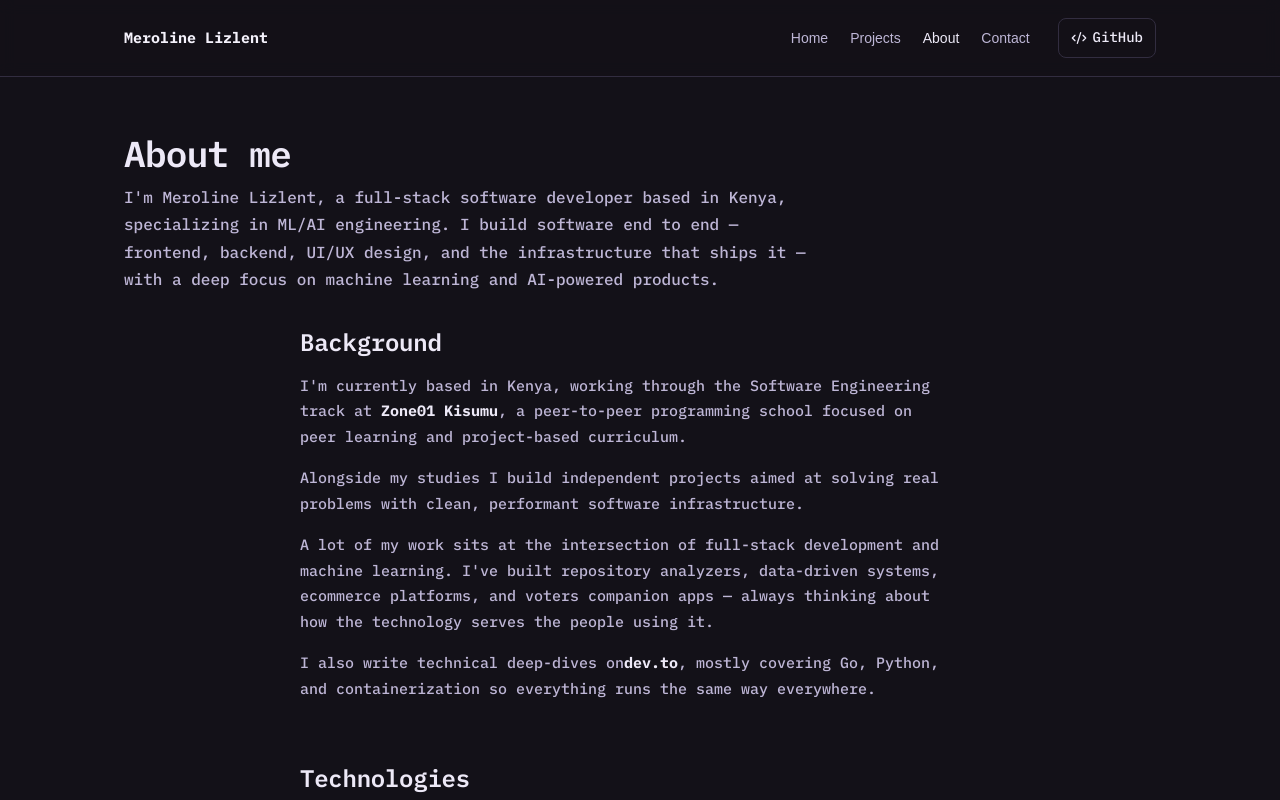
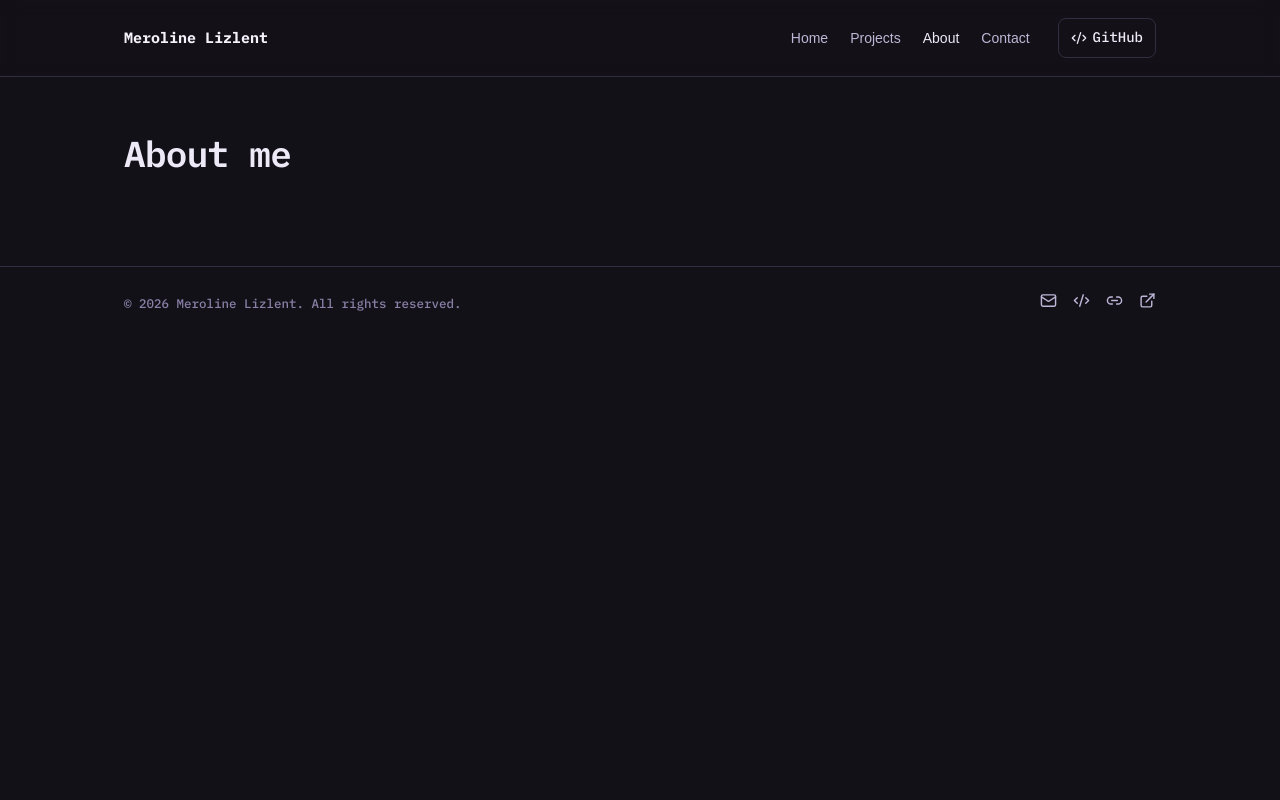
Before and after one commit to mlizlent/portfolio, a React (Vite) app: page / in a window 1280 px wide. Both pictures are taken after a click on the button "About". Shown: the top 800 px of the page. Built offline with nearby package versions, Linux system fonts and the light colour scheme.

Commit message:
Clear About page content, keeping only header structure

```diff
--- a/src/pages/About.jsx
+++ b/src/pages/About.jsx
@@ -1,161 +1,8 @@
-import { Download, Code2, Layers, Zap, Brain } from "lucide-react";
-import ConversationSCurve from "../components/ConversationSCurve.jsx";
-
-const SKILL_GROUPS = [
-  {
-    title: "Languages",
-    items: ["JavaScript", "TypeScript", "Python", "Go", "Bash"],
-    icon: <Code2 size={16} />,
-  },
-  {
-    title: "Frontend",
-    items: ["React", "Next.js", "Tailwind CSS", "Figma", "UI/UX Design"],
-    icon: <Layers size={16} />,
-  },
-  {
-    title: "Backend & Infra",
-    items: ["Node.js", "Express.js", "FastAPI", "PostgreSQL", "Docker", "CI/CD"],
-    icon: <Zap size={16} />,
-  },
-  {
-    title: "ML / AI",
-    items: ["TensorFlow", "LLM integration", "Inference"],
-    icon: <Brain size={16} />,
-  },
-];
-
-const CHUNKS = [
-  {
-    id: "introduction",
-    title: "Meroline Lizlent — Full-Stack & ML/AI Engineer",
-    body:
-      "I'm Meroline Lizlent, a full-stack software developer based in Kenya, specializing in ML/AI engineering. I build software end to end — frontend, backend, UI/UX design, and the infrastructure that ships it — with a deep focus on machine learning and AI-powered products.",
-    tags: ["Full-Stack", "ML/AI", "Kenya"],
-  },
-  {
-    id: "educational-context",
-    title: "Zone01 Kisumu — Software Engineering Track",
-    body:
-      "I'm currently working through the Software Engineering track at Zone01 Kisumu, a peer-to-peer programming school focused on peer learning and project-based curriculum, where collaboration replaces traditional instruction.",
-    tags: ["Zone01", "Peer-to-Peer", "Kisumu"],
-  },
-  {
-    id: "independent-building",
-    title: "Independent Building Focus",
-    body:
-      "Alongside my studies I build independent projects aimed at solving real problems with clean, performant software infrastructure.",
-    tags: ["Independent Projects", "Software Engineering"],
-  },
-  {
-    id: "project-domains",
-    title: "Project Domains",
-    body:
-      "I've built repository analyzers that surface codebase insights, data-driven result systems, ecommerce platforms connecting buyers with local vendors, and civic voting companion apps that help citizens make informed choices.",
-    tags: ["Repo Analysis", "Data Systems", "Ecommerce", "Civic Tech"],
-  },
-  {
-    id: "technical-writing",
-    title: "Technical Writing & Portability",
-    body:
-      "I write technical deep-dives on dev.to covering Go and Python internals, and I containerize what I ship with Docker so everything runs identically across development, staging, and production.",
-    tags: ["dev.to", "Go", "Python", "Docker"],
-  },
-  {
-    id: "core-technologies",
-    title: "Core Technologies",
-    body:
-      "My toolkit spans Languages (JavaScript, TypeScript, Python, Go, Bash), Frontend (React, Next.js, Tailwind CSS, Figma), Backend & Infra (Node.js, Express.js, FastAPI, PostgreSQL, Docker, CI/CD), and ML/AI (TensorFlow, LLM integration).",
-    tags: ["JavaScript", "TypeScript", "Python", "Go", "React", "Next.js"],
-  },
-];
-
 export default function About() {
   return (
     <section className="section page-top">
       <div className="about-header">
         <h1>About me</h1>
-        <p className="about-lede">
-          I'm Meroline Lizlent, a full-stack software developer based in
-          Kenya, specializing in ML/AI engineering. I build software end to
-          end — frontend, backend, UI/UX design, and the infrastructure that
-          ships it — with a deep focus on machine learning and AI-powered
-          products.
-        </p>
-      </div>
-
-      <div className="about-body">
-        <div className="about-text">
-          <h2>Background</h2>
-          <p>
-            I'm currently based in Kenya, working through the Software
-            Engineering track at <strong>Zone01 Kisumu</strong>, a peer-to-peer
-            programming school focused on peer learning and project-based
-            curriculum.
-          </p>
-          <p>
-            Alongside my studies I build independent projects aimed at solving
-            real problems with clean, performant software infrastructure.
-          </p>
-          <p>
-            A lot of my work sits at the intersection of full-stack
-            development and machine learning. I've built repository
-            analyzers, data-driven systems, ecommerce platforms, and voters
-            companion apps — always thinking about how the technology serves
-            the people using it.
-          </p>
-          <p>
-            I also write technical deep-dives on
-            <strong>dev.to</strong>, mostly covering Go, Python, and
-            containerization so everything runs the same way everywhere.
-          </p>
-        </div>
-
-        <div className="about-skills">
-          <h2>Technologies</h2>
-          <div className="skill-grid">
-            {SKILL_GROUPS.map((group) => (
-              <div key={group.title} className="skill-group">
-                <div style={{ display: 'flex', alignItems: 'center', gap: 8, marginBottom: 10 }}>
-                  {group.icon}
-                  <span style={{ fontWeight: 600 }}>{group.title}</span>
-                </div>
-                <div className="tag-row">
-                  {group.items.map((t) => (
-                    <span className="tag" key={t}>{t}</span>
-                  ))}
-                </div>
-              </div>
-            ))}
-          </div>
-        </div>
-      </div>
-
-      <ConversationSCurve chunks={CHUNKS} />
-
-      <div className="about-footer">
-        <div className="about-stats">
-          <div className="stat">
-            <span className="stat-value">
-              {SKILL_GROUPS.reduce((acc, g) => acc + g.items.length, 0)}+
-            </span>
-            <span className="stat-label">technologies</span>
-          </div>
-          <div className="stat">
-            <span className="stat-value">Kenya</span>
-            <span className="stat-label">based</span>
-          </div>
-          <div className="stat">
-            <span className="stat-value">Zone01</span>
-            <span className="stat-label">Kisumu</span>
-          </div>
-        </div>
-        <a
-          href="/Mlizlent_CV%20.pdf"
-          download
-          className="btn btn-primary case-study-cta"
-        >
-          <Download size={15} /> Download CV
-        </a>
       </div>
     </section>
   );
```
